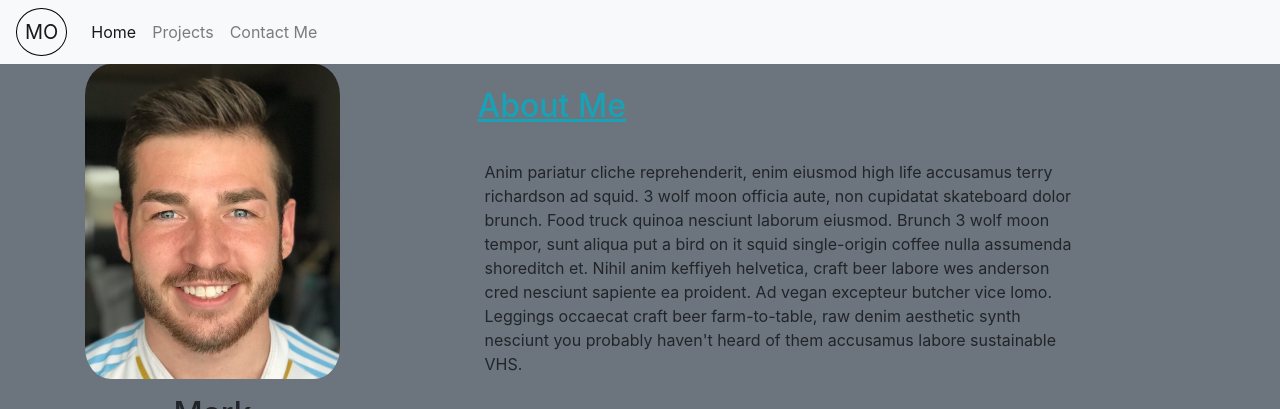
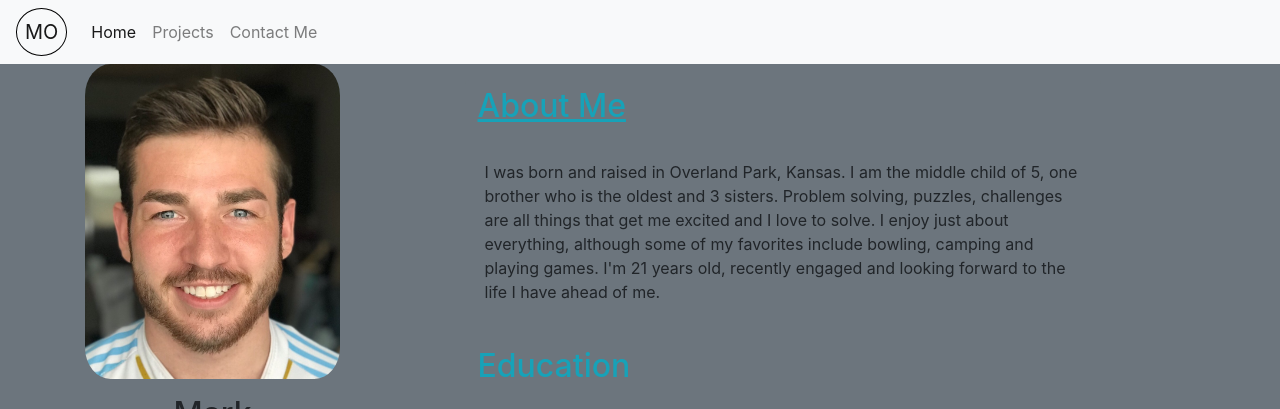
Before and after one commit to MarkOverman1216/Portfolio, a plain HTML site: page index.html in a window 1280 px wide. Both pictures are taken after a click on the button "About Me". Shown: the top 409 px of the page. Drawn offline with nearby package versions, Linux system fonts and the light colour scheme.

Commit message:
added bio information

```diff
--- a/index.html
+++ b/index.html
@@ -115,13 +115,11 @@
 
                 <div id="collapseOne" class="collapse" aria-labelledby="headingOne" data-parent="#accordionExample">
                   <div class="card-body">
-                    Anim pariatur cliche reprehenderit, enim eiusmod high life accusamus terry richardson ad squid. 3
-                    wolf moon officia aute, non cupidatat skateboard dolor brunch. Food truck quinoa nesciunt laborum
-                    eiusmod. Brunch 3 wolf moon tempor, sunt aliqua put a bird on it squid single-origin coffee nulla
-                    assumenda shoreditch et. Nihil anim keffiyeh helvetica, craft beer labore wes anderson cred nesciunt
-                    sapiente ea proident. Ad vegan excepteur butcher vice lomo. Leggings occaecat craft beer
-                    farm-to-table, raw denim aesthetic synth nesciunt you probably haven't heard of them accusamus
-                    labore sustainable VHS.
+                    I was born and raised in Overland Park, Kansas. I am the middle child of 5, one brother who is the
+                    oldest and 3 sisters. Problem solving, puzzles, challenges are all things that get me excited and I
+                    love to solve. I enjoy just about everything, although some of my favorites include bowling, camping
+                    and playing games. I'm 21 years old, recently engaged and looking forward to the life I have ahead
+                    of me.
                   </div>
                 </div>
               </div>
@@ -142,13 +140,11 @@
                 </h2>
                 <div id="collapseTwo" class="collapse" aria-labelledby="headingTwo" data-parent="#accordionExample">
                   <div class="card-body">
-                    Anim pariatur cliche reprehenderit, enim eiusmod high life accusamus terry richardson ad squid. 3
-                    wolf moon officia aute, non cupidatat skateboard dolor brunch. Food truck quinoa nesciunt laborum
-                    eiusmod. Brunch 3 wolf moon tempor, sunt aliqua put a bird on it squid single-origin coffee nulla
-                    assumenda shoreditch et. Nihil anim keffiyeh helvetica, craft beer labore wes anderson cred nesciunt
-                    sapiente ea proident. Ad vegan excepteur butcher vice lomo. Leggings occaecat craft beer
-                    farm-to-table, raw denim aesthetic synth nesciunt you probably haven't heard of them accusamus
-                    labore sustainable VHS.
+                    I graduated High School from Shawnee Mission South where I was a part of several clubs. Some of
+                    these include National Honor Society, the Bowling team, and Business Professinals of America. I am
+                    currently enrolled at Johnson County Community College persuing my associates in Computer
+                    Information Systems and at the University of Kansas as part of their Full Stack Web Development
+                    Bootcamp. After my Associates I plan to transfer to KU to persue a Bachelors in Computer Science.
                   </div>
                 </div>
               </div>
@@ -169,13 +165,12 @@
                 </h2>
                 <div id="collapseThree" class="collapse" aria-labelledby="headingThree" data-parent="#accordionExample">
                   <div class="card-body">
-                    Anim pariatur cliche reprehenderit, enim eiusmod high life accusamus terry richardson ad squid. 3
-                    wolf moon officia aute, non cupidatat skateboard dolor brunch. Food truck quinoa nesciunt laborum
-                    eiusmod. Brunch 3 wolf moon tempor, sunt aliqua put a bird on it squid single-origin coffee nulla
-                    assumenda shoreditch et. Nihil anim keffiyeh helvetica, craft beer labore wes anderson cred nesciunt
-                    sapiente ea proident. Ad vegan excepteur butcher vice lomo. Leggings occaecat craft beer
-                    farm-to-table, raw denim aesthetic synth nesciunt you probably haven't heard of them accusamus
-                    labore sustainable VHS.
+                    My brother played a huge role in teaching me the basics of web development using Angular, after I
+                    returned home from a 2 year mission. We developed
+                    <a href="https://mrsoverman.com">mrsoverman.com</a> for his wife so she could relay information to
+                    her students in a fun way. We also started a project for a real estate company that was later
+                    canceled yet still a great learning experience. I've been programming, however, since the begining
+                    of high school where my focus was on Java at school and on Perl for my job.
                   </div>
                 </div>
               </div>
```
